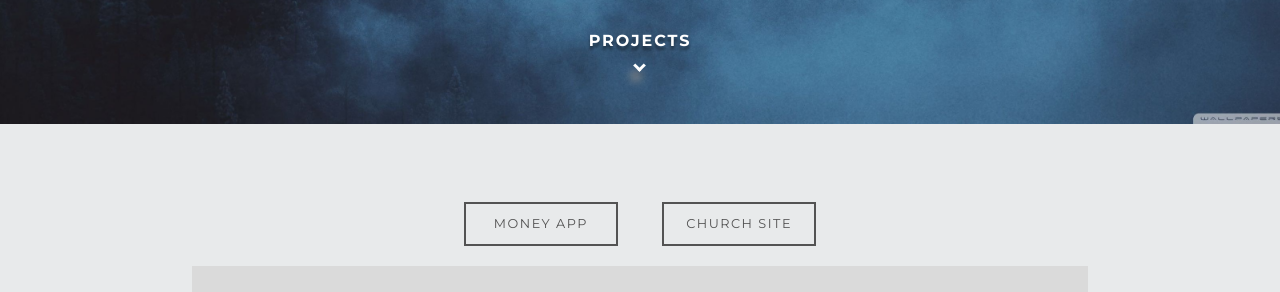
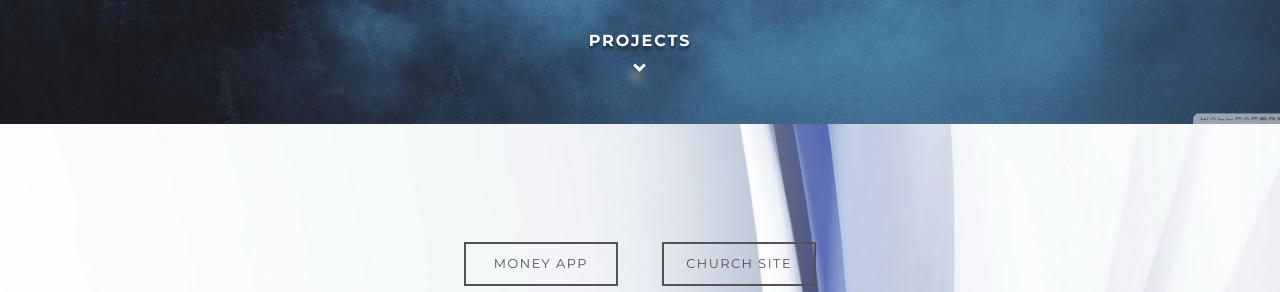
Before and after one commit to jchu614/portfolio_website, a website: page index.html in a window 1280 px wide. Shown: the part 676-968 px from the top of the page. Drawn offline with nearby package versions, Linux system fonts and the light colour scheme.

Commit message:
updated background for projects page

```diff
--- a/index.html
+++ b/index.html
@@ -64,7 +64,7 @@
                                     </div>
                                 </div>
                             </div>
-                            <div id="project2" style="padding-bottom: 10vh;">
+                            <div id="project2">
                                 <div class="headerContainer">
                                     <h1 class="projectHeader"><span id="churchpopup">Church Website</span></h1>
                                 </div>
--- a/public/stylesheets/projects.css
+++ b/public/stylesheets/projects.css
@@ -8,6 +8,11 @@
   display: flex;
   flex-direction: column;
   justify-content: space-around;
+  background-image: url("./flipline.jpg");
+  background-size: cover;
+  background-position: bottom right;
+  background-repeat: no-repeat;
+  overflow: hidden;
 }
 .bodyPage {
   position: relative;
```
Also changed, not shown: public/stylesheets/bluepattern.jpg (deleted), public/stylesheets/bluewood.jpg (deleted), public/stylesheets/flipline.jpg (added), 1 other file.
